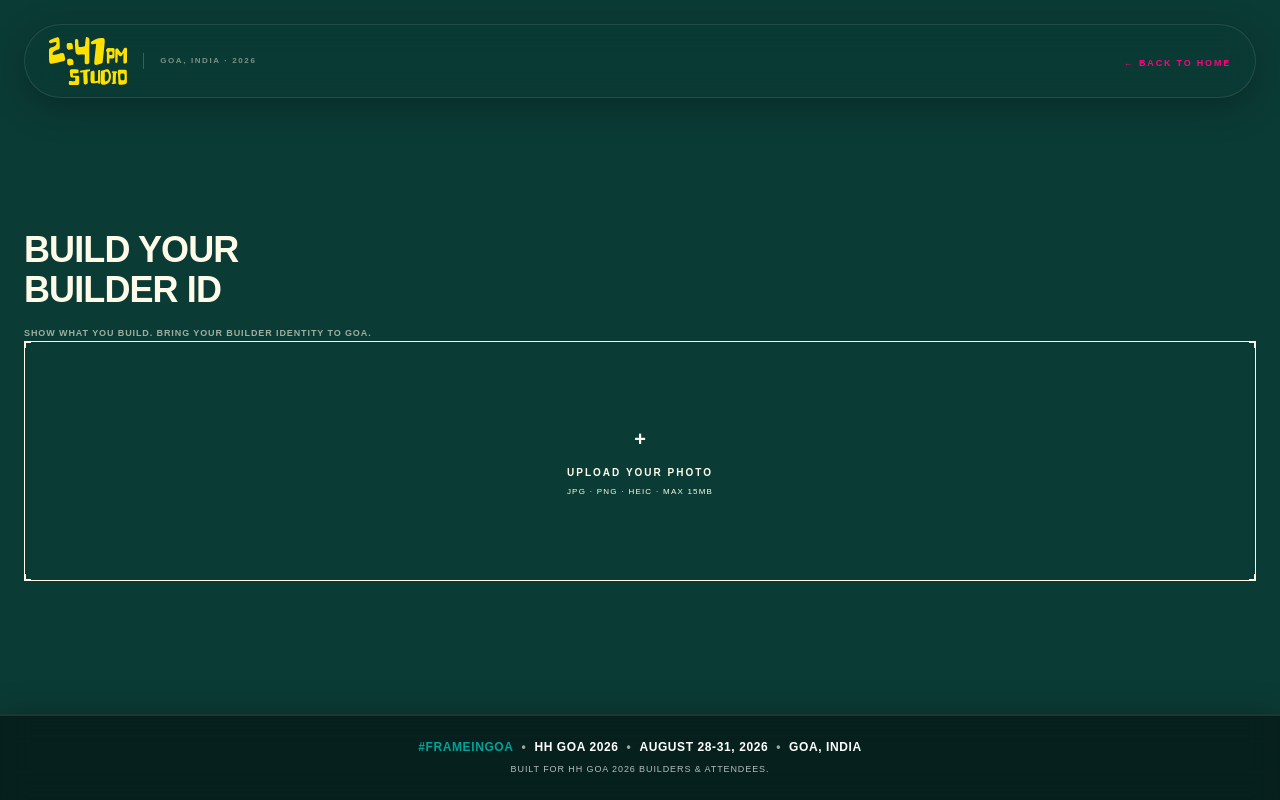
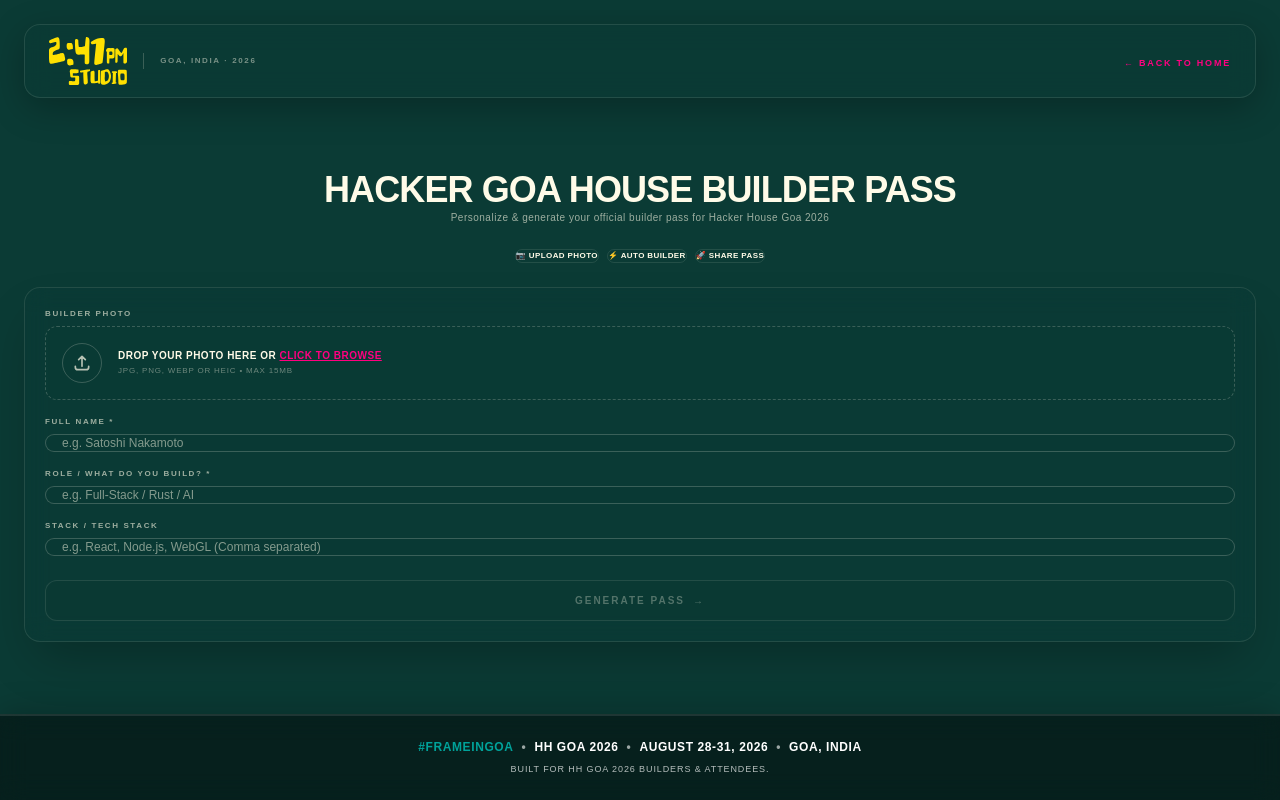
Before and after one commit to shk-khalid/HH-Goa-2k26, a Next.js app: page /build in a window 1280 px wide. Built offline with nearby package versions, Linux system fonts and the light colour scheme; a web font is replaced by a local one.

Commit message:
refactor: consolidate builder form into main page and add compact mode to UploadZone

```diff
--- a/components/upload/UploadZone.tsx
+++ b/components/upload/UploadZone.tsx
@@ -5,9 +5,10 @@
 interface UploadZoneProps {
   photo: File | null;
   onPhotoChange: (file: File | null) => void;
+  compact?: boolean;
 }
 
-export default function UploadZone({ photo, onPhotoChange }: UploadZoneProps) {
+export default function UploadZone({ photo, onPhotoChange, compact = false }: UploadZoneProps) {
   const fileInputRef = useRef<HTMLInputElement>(null);
   const [error, setError] = useState<string | null>(null);
   const [previewUrl, setPreviewUrl] = useState<string | null>(null);
@@ -108,37 +109,43 @@
           onDragLeave={handleDrag}
           onDrop={handleDrop}
           onClick={onButtonClick}
-          className={`group flex flex-col items-center justify-center border p-12 transition-all duration-150 cursor-pointer select-none min-h-60 relative overflow-hidden bg-dark-green/30 ${
+          className={`group flex items-center gap-4 border border-dashed rounded-xl transition-all duration-150 cursor-pointer select-none relative overflow-hidden bg-teal-deep/10 ${
+            compact ? "p-4 min-h-[72px]" : "flex-col justify-center p-12 min-h-60"
+          } ${
             isDragActive
-              ? "border-sand-warm bg-dark-green/60"
-              : "border-sand-warm/20 hover:border-sand-warm/60 hover:bg-dark-green/45"
+              ? "border-hot-pink bg-teal-deep/30"
+              : "border-warm-white/20 hover:border-hot-pink hover:bg-teal-deep/20"
           }`}
         >
-          {/* Subtle technical corner marks */}
-          <div className="absolute top-0 left-0 w-1.5 h-1.5 border-t border-l border-lime-acid/55"></div>
-          <div className="absolute top-0 right-0 w-1.5 h-1.5 border-t border-r border-lime-acid/55"></div>
-          <div className="absolute bottom-0 left-0 w-1.5 h-1.5 border-b border-l border-lime-acid/55"></div>
-          <div className="absolute bottom-0 right-0 w-1.5 h-1.5 border-b border-r border-lime-acid/55"></div>
+          {/* Upload Icon */}
+          <div className="w-10 h-10 rounded-full border border-warm-white/20 flex items-center justify-center shrink-0 group-hover:border-hot-pink transition-colors">
+            <svg
+              className="w-5 h-5 text-warm-white/70 group-hover:text-hot-pink transition-colors"
+              fill="none"
+              stroke="currentColor"
+              strokeWidth="2"
+              viewBox="0 0 24 24"
+            >
+              <path strokeLinecap="round" strokeLinejoin="round" d="M4 16v1a3 3 0 003 3h10a3 3 0 003-3v-1m-4-8l-4-4m0 0L8 8m4-4v12" />
+            </svg>
+          </div>
 
-          <div className="font-mono text-xl text-coral-accent mb-3 transition-transform duration-200 group-hover:-translate-y-0.5 font-bold">
-            +
-          </div>
-          <p className="font-mono text-[10px] font-bold uppercase tracking-[0.2em] text-sand-warm text-center mb-1.5">
-            UPLOAD YOUR PHOTO
+          {/* Text Description */}
+          <div className="text-left">
+            <p className="font-mono text-[10px] font-bold uppercase tracking-wider text-warm-white">
+              Drop your photo here or <span className="text-hot-pink group-hover:text-bright-yellow underline transition-colors">click to browse</span>
             </p>
-          <p className="font-mono text-[8px] text-sand-warm/60 uppercase tracking-[0.15em] text-center">
-            JPG · PNG · HEIC · MAX 15MB
+            <p className="font-mono text-[8px] text-warm-white/40 uppercase tracking-widest mt-0.5">
+              JPG, PNG, WEBP or HEIC • Max 15MB
             </p>
           </div>
+        </div>
       ) : (
-        <div className="border border-sand-warm/20 p-6 bg-dark-green/20 relative flex flex-col sm:flex-row items-stretch gap-6">
-          <div className="absolute top-0 left-0 w-1.5 h-1.5 border-t border-l border-lime-acid/55"></div>
-          <div className="absolute top-0 right-0 w-1.5 h-1.5 border-t border-r border-lime-acid/55"></div>
-          <div className="absolute bottom-0 left-0 w-1.5 h-1.5 border-b border-l border-lime-acid/55"></div>
-          <div className="absolute bottom-0 right-0 w-1.5 h-1.5 border-b border-r border-lime-acid/55"></div>
-
+        <div className={`border border-warm-white/20 bg-teal-deep/20 relative flex items-center gap-4 rounded-xl ${
+          compact ? "p-3" : "flex-col sm:flex-row p-6"
+        }`}>
           {previewUrl && (
-            <div className="relative w-32 h-32 bg-dark-green/40 border border-sand-warm/20 overflow-hidden shrink-0 flex items-center justify-center mx-auto sm:mx-0">
+            <div className="relative w-12 h-12 rounded-lg bg-teal-deep/40 border border-warm-white/10 overflow-hidden shrink-0 flex items-center justify-center">
               {/* eslint-disable-next-line @next/next/no-img-element */}
               <img
                 src={previewUrl}
@@ -147,34 +154,34 @@
               />
             </div>
           )}
-          <div className="flex-1 flex flex-col justify-between items-center sm:items-start text-center sm:text-left min-w-0 py-1">
-            <div className="space-y-2 w-full">
-              <span className="font-mono text-[8px] uppercase tracking-[0.25em] text-sand-warm/60 font-bold block">
-                PHOTO
-              </span>
-              <p className="font-mono text-xs text-sand-warm truncate font-bold">
+          <div className="flex-1 text-left min-w-0">
+            <p className="font-mono text-[9px] uppercase tracking-widest text-warm-white/40 font-bold">
+              PHOTO UPLOADED
+            </p>
+            <p className="font-mono text-[10px] font-bold text-warm-white truncate max-w-[200px]">
               {photo.name}
             </p>
-              <p className="font-mono text-[9px] text-sand-warm/60 uppercase tracking-widest">
+            <p className="font-mono text-[8px] text-warm-white/60 uppercase tracking-wider">
               SIZE: {formatFileSize(photo.size)}
             </p>
           </div>
-
           <button
-              onClick={onButtonClick}
             type="button"
-              className="mt-6 font-mono text-[9px] text-lime-acid hover:text-sand-warm uppercase tracking-[0.2em] font-bold border-b border-sand-warm/20 hover:border-lime-acid pb-0.5 transition-colors"
+            onClick={(e) => {
+              e.stopPropagation();
+              onPhotoChange(null);
+            }}
+            className="font-mono text-[9px] uppercase tracking-widest text-hot-pink hover:text-bright-yellow font-bold underline transition-colors shrink-0"
           >
-              REPLACE PHOTO
+            Replace
           </button>
-          </div>
         </div>
       )}
 
       {error && (
-        <p className="mt-3 font-mono text-[9px] text-coral-accent uppercase tracking-widest font-bold">
+        <div className="mt-2 text-[9px] font-mono text-hot-pink font-bold uppercase tracking-widest animate-pulse">
           {error}
-        </p>
+        </div>
       )}
     </div>
   );
```
Also changed, not shown: app/build/page.tsx. Lines whose indentation alone changed are shown as unchanged.
